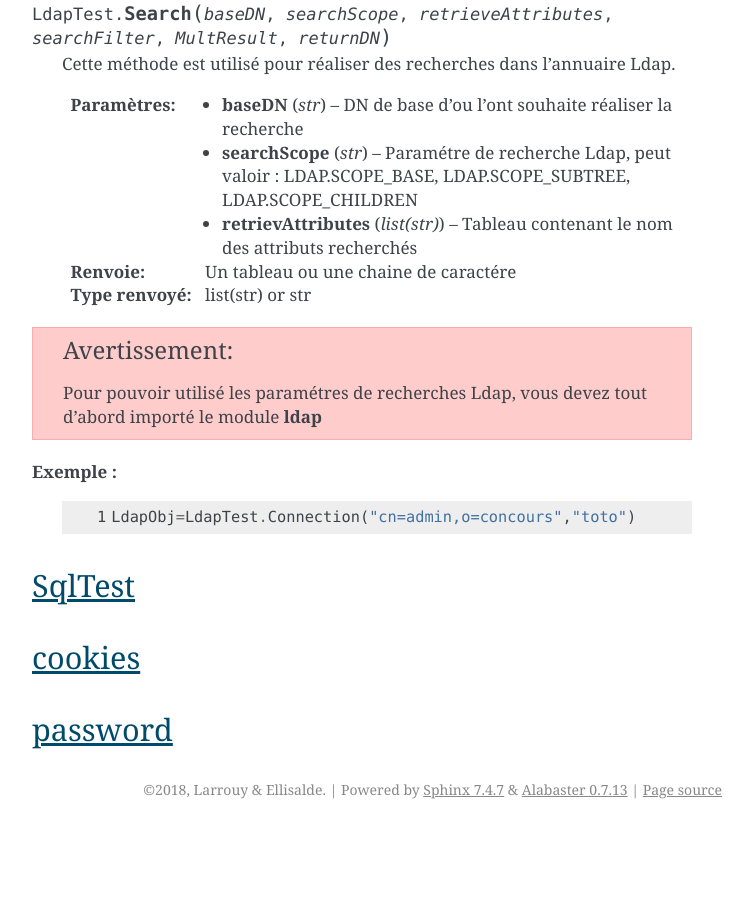
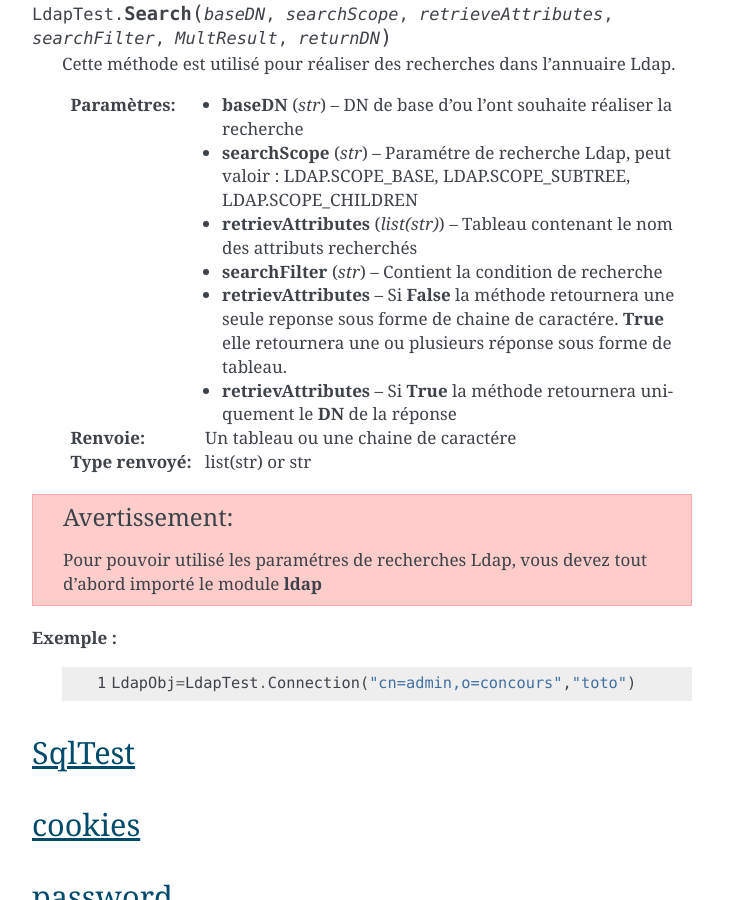
Before and after one commit to soldatroket/ProjetHacking, a Sphinx documentation site: the page built from Documentation/classe.rst, in a window 1280 px wide and 900 px high, scrolled down 925 px. Shown: the whole window, without its empty margins (388-1141 px from the left). Built offline with Sphinx 7.4.7, drawn with Linux system fonts in a browser that asks for light colours; before the commit the page ends 1754 px from its top, so only the background shows below that.

Commit message:
Update classe.rst

```diff
--- a/Documentation/classe.rst
+++ b/Documentation/classe.rst
@@ -50,6 +50,9 @@ LdapTest
    :param str baseDN: DN de base d'ou l'ont souhaite réaliser la recherche
    :param str searchScope: Paramétre de recherche Ldap, peut valoir : LDAP.SCOPE_BASE, LDAP.SCOPE_SUBTREE, LDAP.SCOPE_CHILDREN
    :param list(str) retrievAttributes: Tableau contenant le nom des attributs recherchés
+   :param str searchFilter: Contient la condition de recherche
+   :param bool retrievAttributes: Si **False** la méthode retournera une seule reponse sous forme de chaine de caractére. **True** elle retournera une ou plusieurs réponse sous forme de tableau.
+   :param list(str) retrievAttributes: Si **True** la méthode retournera uniquement le **DN** de la réponse
    :return: Un tableau ou une chaine de caractére
    :rtype: list(str) or str
 
```
